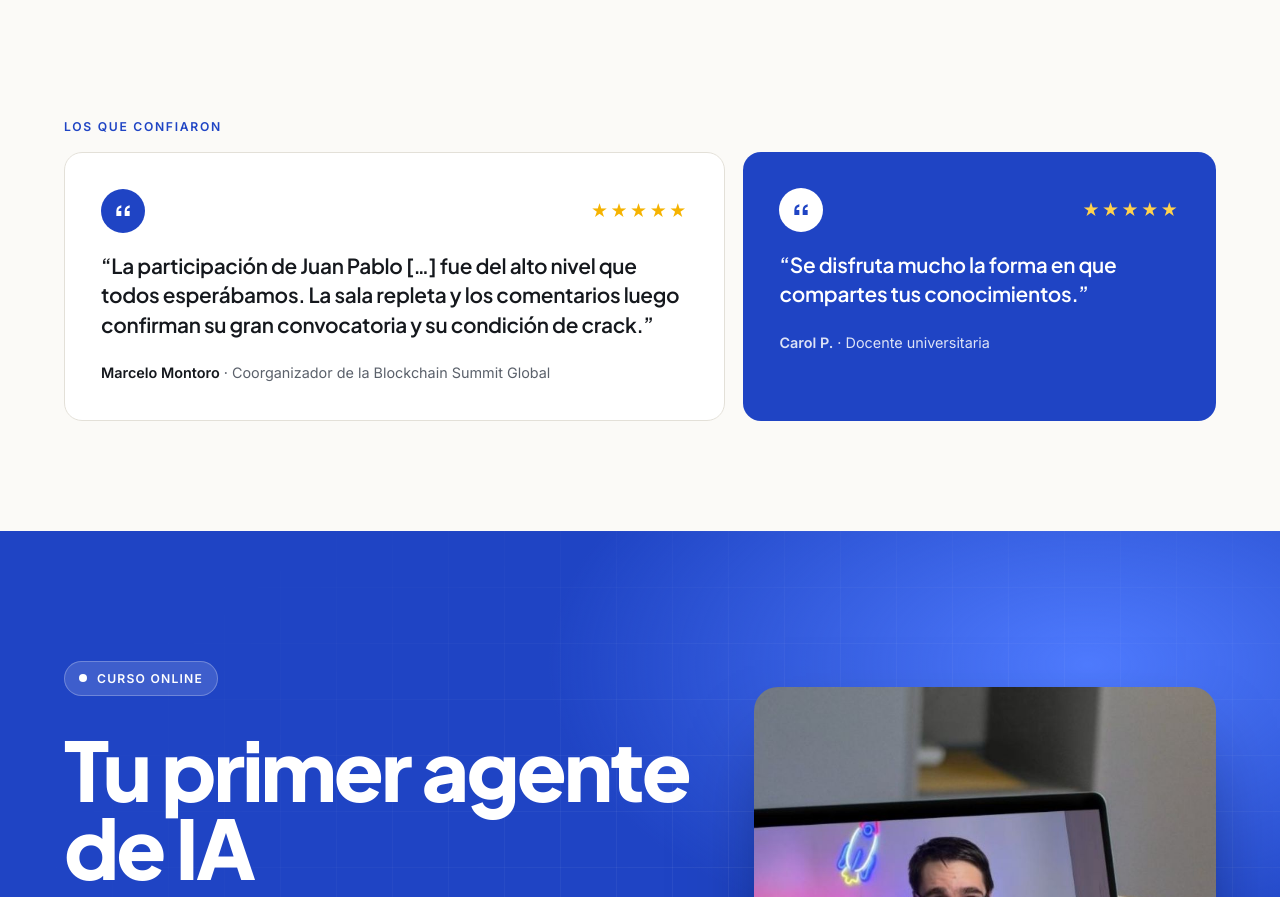
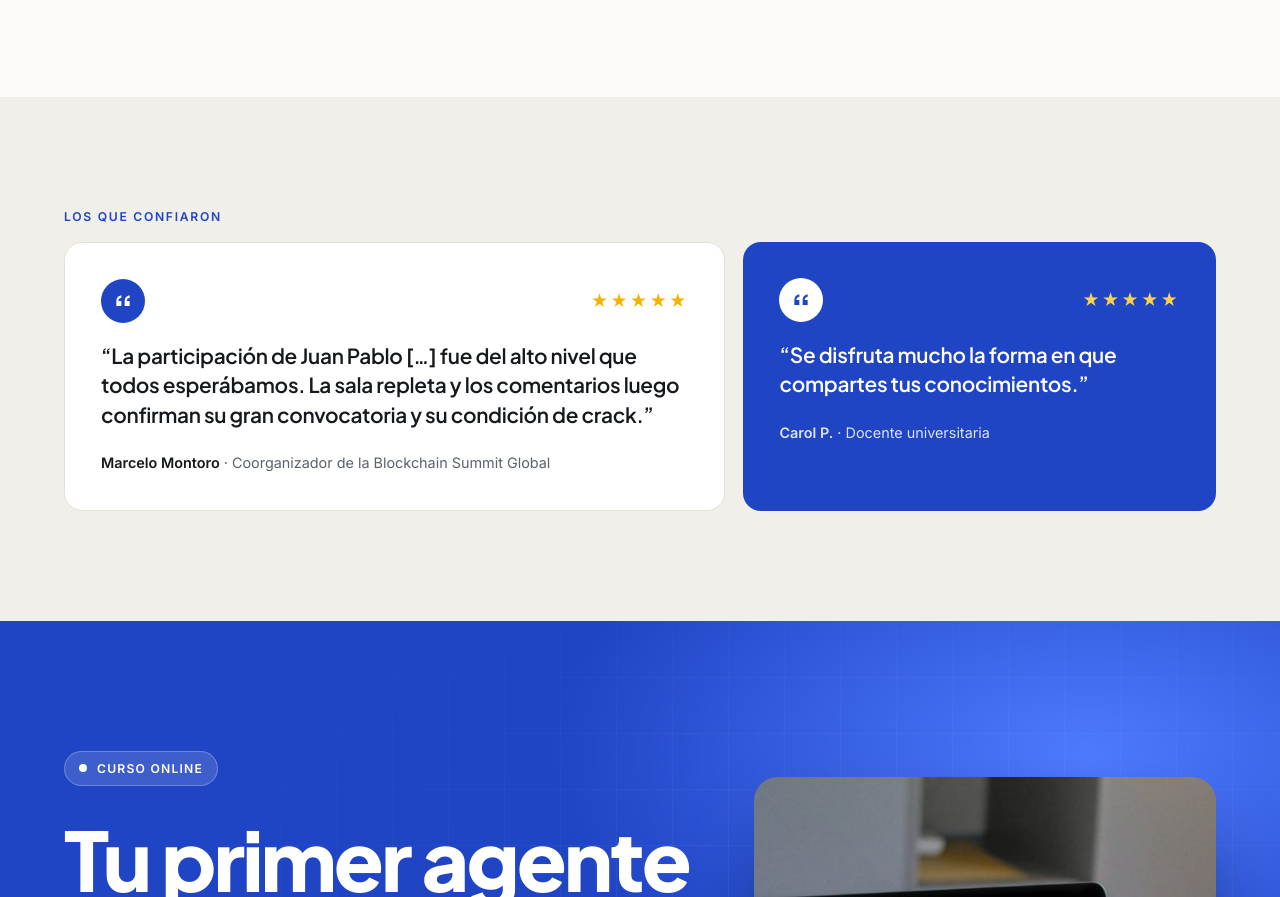
Before and after one commit to patriciocampodonico/juan-pablo-de-marco-web, a plain HTML site: page index.html in a window 1280 px wide. Shown: the part 4297-5194 px from the top of the page. Drawn offline with Linux system fonts and the light colour scheme.

Commit message:
Testimonios: fondo gris suave para separarlos de Trabajos
Co-Authored-By: Claude Opus 5.5 <noreply@anthropic.com>

```diff
--- a/index.html
+++ b/index.html
@@ -500,7 +500,7 @@ footer.site .wrap{display:flex;justify-content:space-between;gap:16px;flex-wrap:
 </section>
 
 <!-- TESTIMONIOS -->
-<section style="padding-top:20px">
+<section class="testi" style="background:var(--soft)">
   <div class="wrap">
     <p class="eyebrow rv">Los que confiaron</p>
     <div class="quotes">
```
